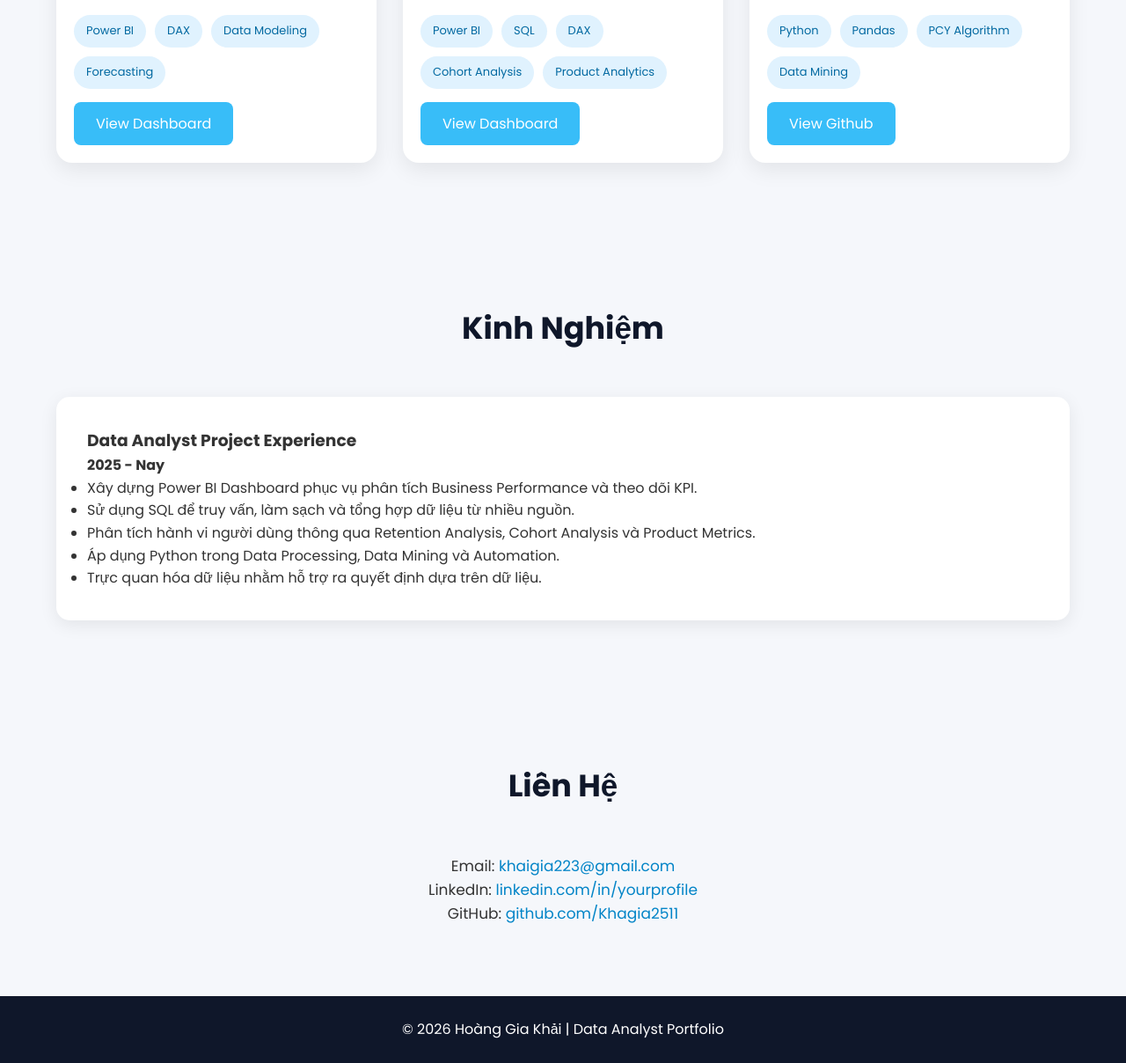
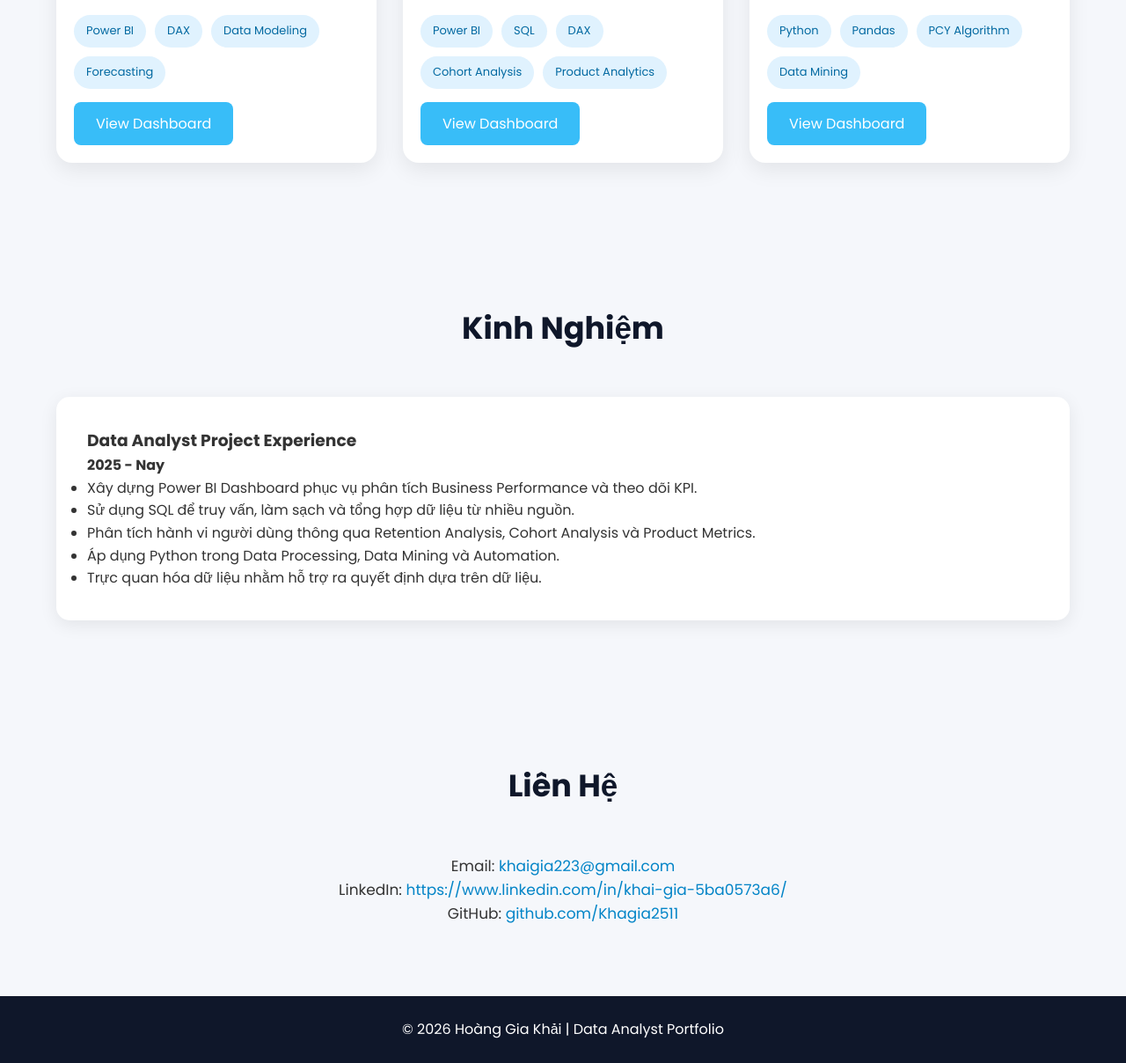
Before and after one commit to Khagia2511/CV, a plain HTML site: page index.html in a window 1280 px wide. Shown: the part 1920-3128 px from the top of the page at 88% size. Drawn offline with Linux system fonts and the light colour scheme.

Commit message:
Update portfolio website

```diff
--- a/index.html
+++ b/index.html
@@ -1014,7 +1014,7 @@ Data Mining
 
 <a
 
-href="https://github.com/Khagia2511"
+href="https://app.powerbi.com/view?r=eyJrIjoiYjViMDliMjMtMzA3OS00NjEzLWJjYzItNDQ5OGNlODIxNTZhIiwidCI6IjVlOGIzMjY5LTc2Y2EtNDU3Yy04NDdmLTQ0NGUzZGI5ODZhNyIsImMiOjl9"
 
 target="_blank"
 
@@ -1022,7 +1022,7 @@ class="btn"
 
 >
 
-View Github
+View Dashboard
 
 </a>
 
@@ -1202,7 +1202,7 @@ LinkedIn:
 
 <a href="#">
 
-linkedin.com/in/yourprofile
+https://www.linkedin.com/in/khai-gia-5ba0573a6/
 
 </a>
 
```
